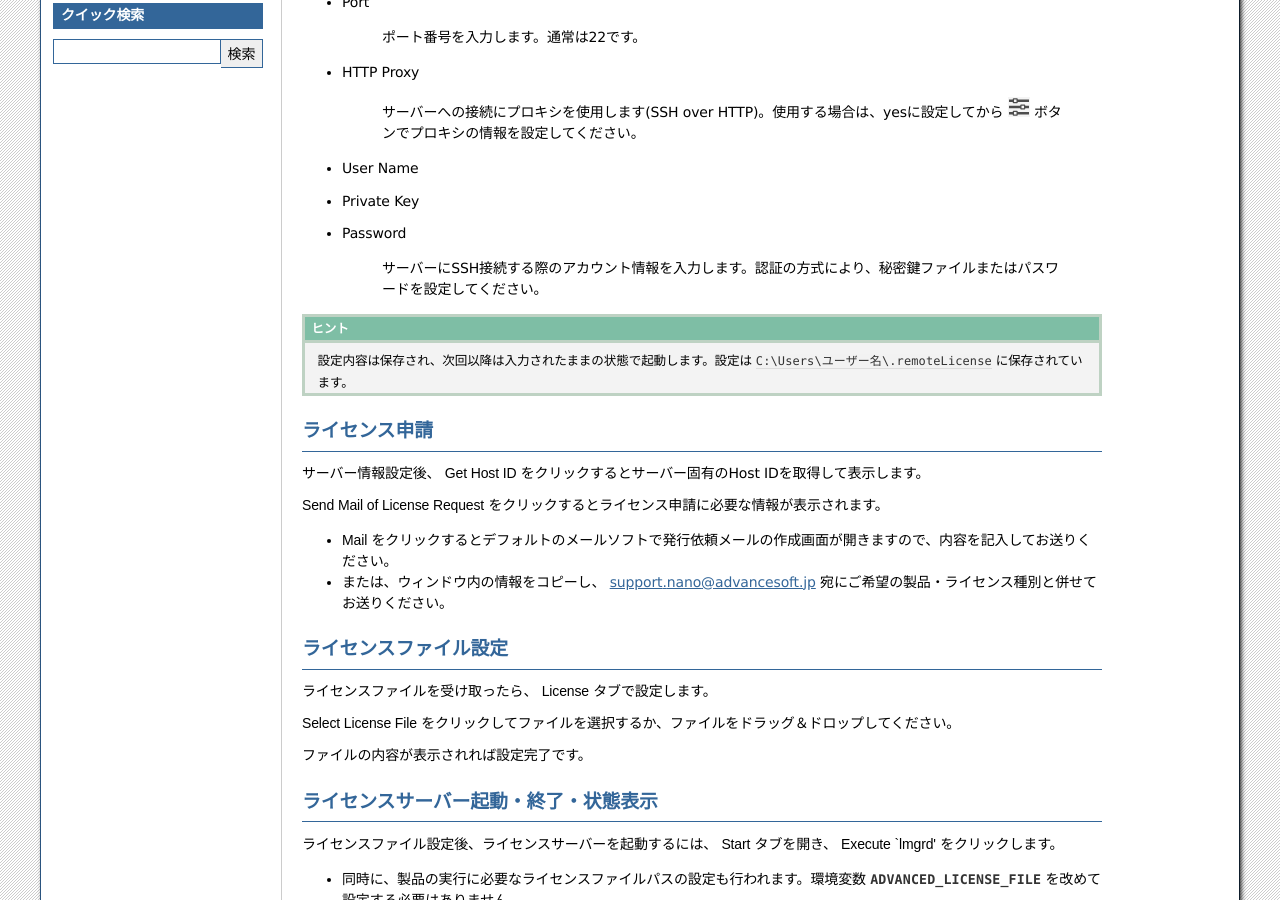
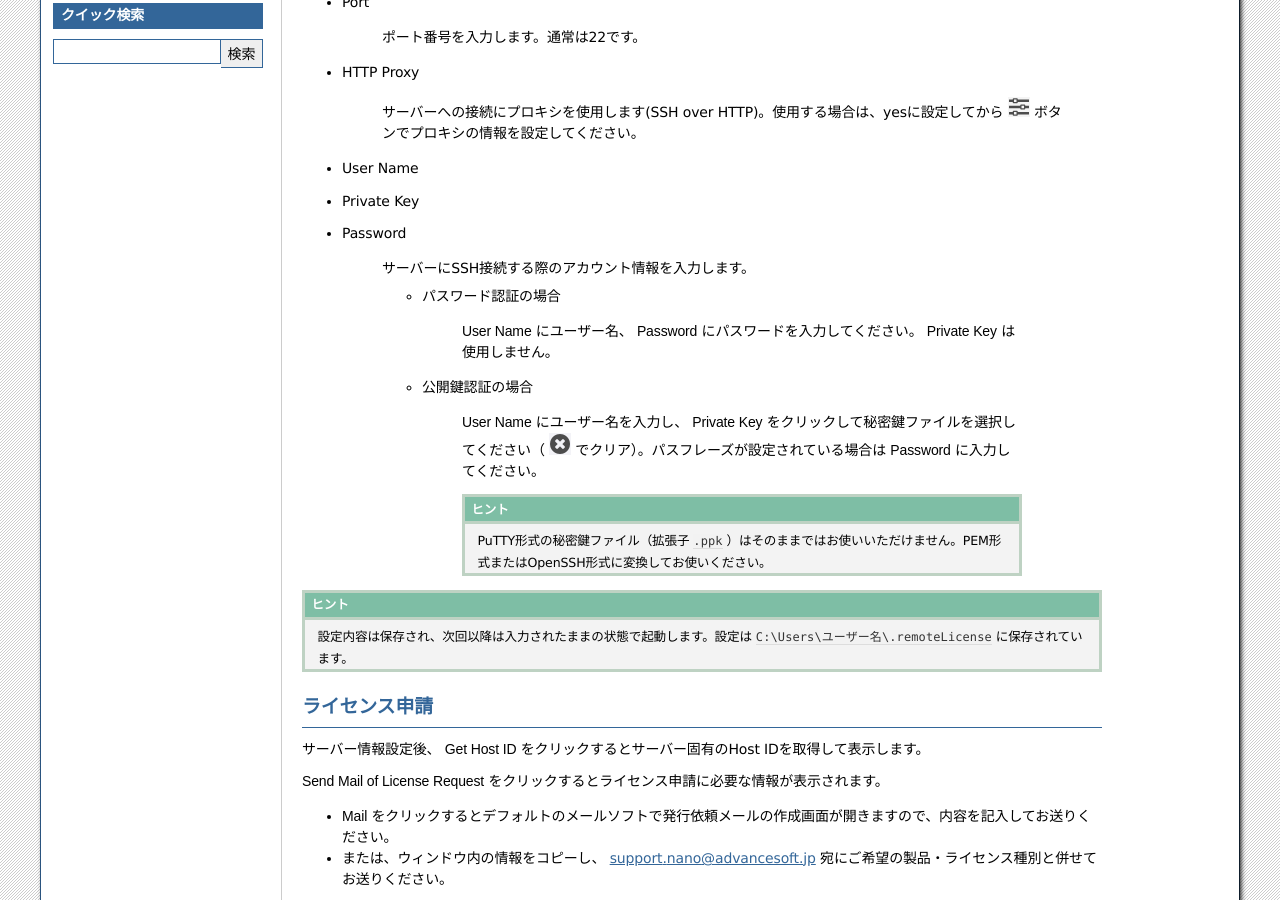
Before and after one commit to advancesoftcorp/remotelicense-doc, a Sphinx documentation site: the page built from docs/source/usage.rst, in a window 1280 px wide and 900 px high, scrolled down 291 px. Built offline with Sphinx 7.4.7, drawn with Linux system fonts in a browser that asks for light colours.

Commit message:
modify account info description

```diff
--- a/docs/source/usage.rst
+++ b/docs/source/usage.rst
@@ -27,9 +27,20 @@
 - Private Key
 - Password
 
-   サーバーにSSH接続する際のアカウント情報を入力します。認証の方式により、秘密鍵ファイルまたはパスワードを設定してください。
+   サーバーにSSH接続する際のアカウント情報を入力します。
+
+   - パスワード認証の場合
+
+      :guilabel:`User Name` にユーザー名、 :guilabel:`Password` にパスワードを入力してください。 :guilabel:`Private Key` は使用しません。
+
+   - 公開鍵認証の場合
+
+      :guilabel:`User Name` にユーザー名を入力し、 :guilabel:`Private Key` をクリックして秘密鍵ファイルを選択してください（ |clear| でクリア）。パスフレーズが設定されている場合は :guilabel:`Password` に入力してください。
+
+      .. hint:: PuTTY形式の秘密鍵ファイル（拡張子 :file:`.ppk` ）はそのままではお使いいただけません。PEM形式またはOpenSSH形式に変換してお使いください。
 
 .. |settingicon| image:: /img/setting.png
+.. |clear| image:: /img/clear.png
 
 .. hint:: 設定内容は保存され、次回以降は入力されたままの状態で起動します。設定は :file:`C:\\Users\\ユーザー名\\.remoteLicense` に保存されています。
 
```
Also changed, not shown: docs/source/img/clear.png (added), 1 other file.
